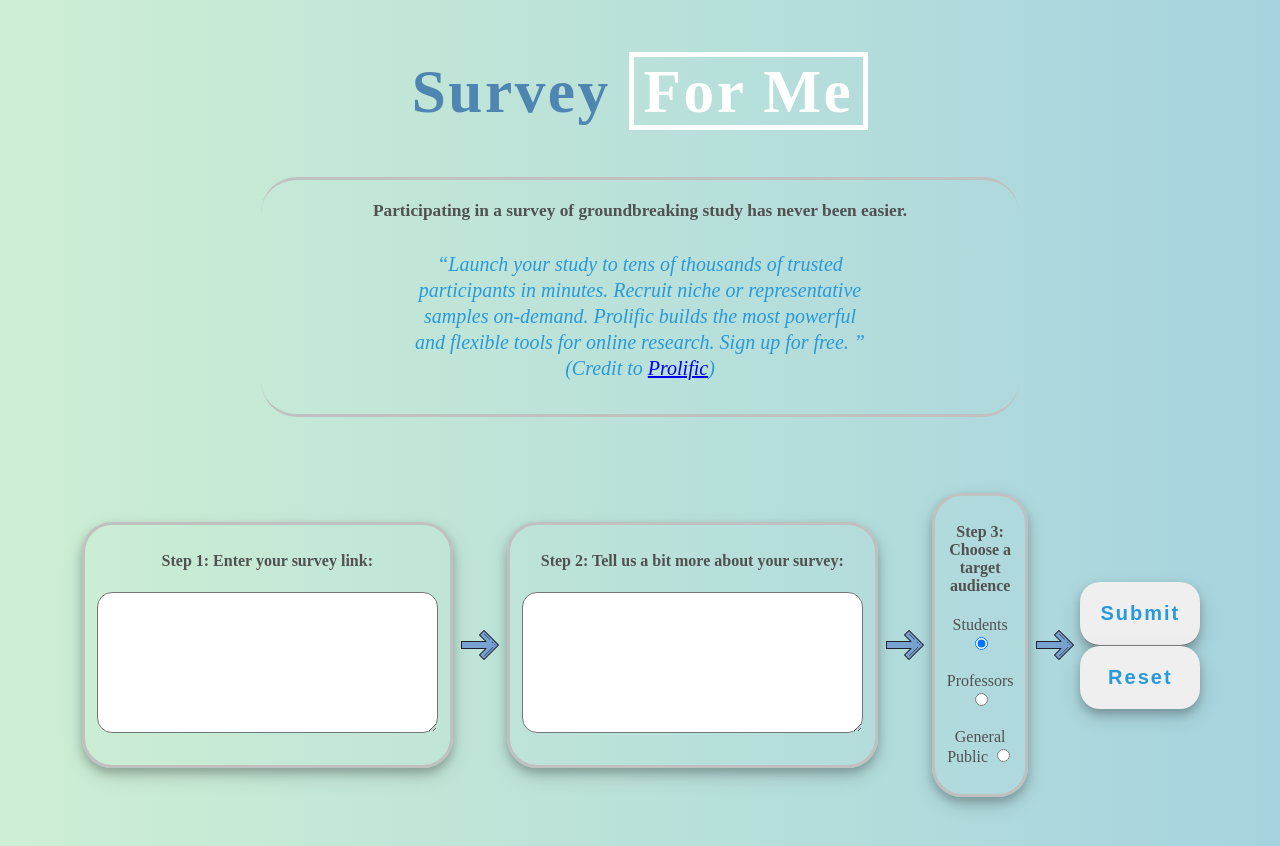
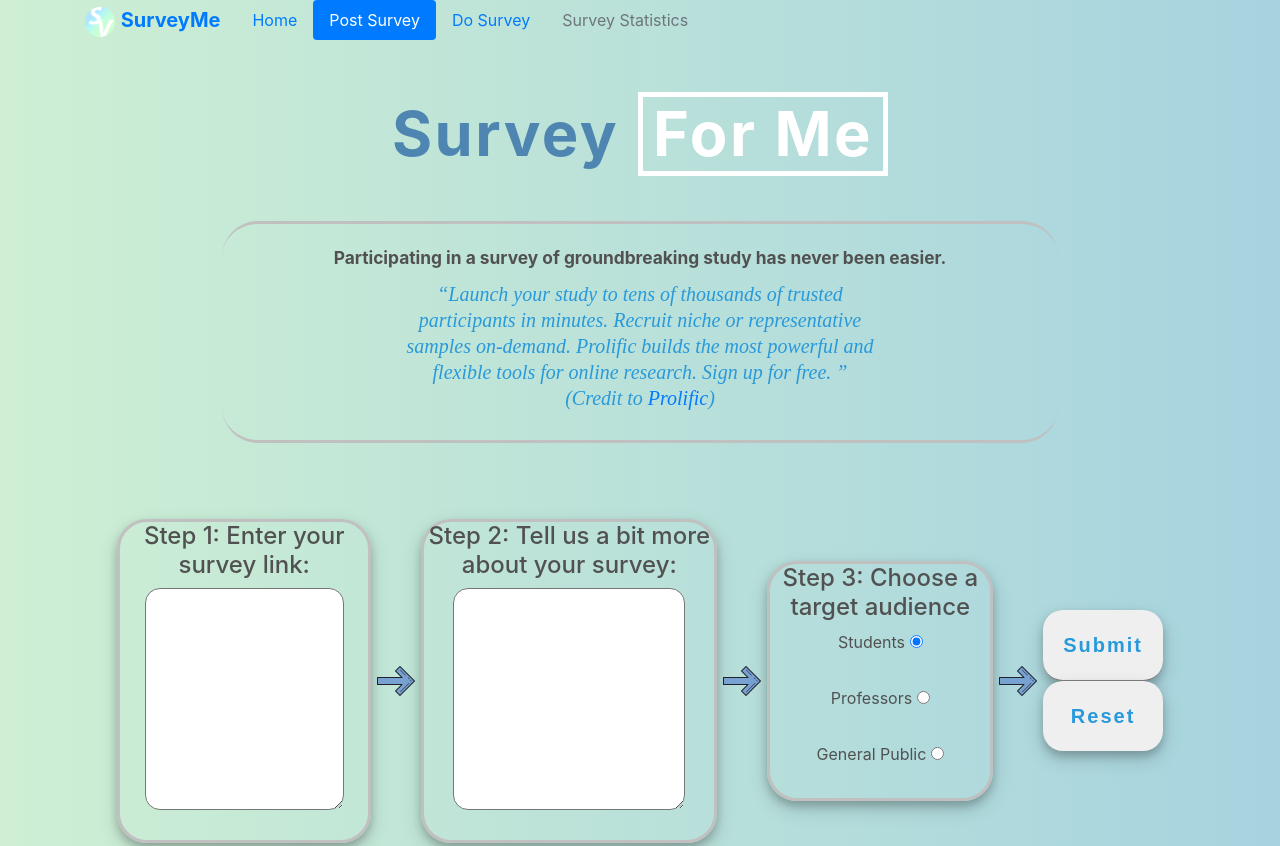
Before and after one commit to survey-me-io/SurveyMeWeb, a website: page surveyFill.html in a window 1280 px wide. Shown: the top 846 px of the page. Drawn offline with nearby package versions, Linux system fonts and the light colour scheme.

Commit message:
fixed "here" alert
nav-bar added, with transition functionality

added nav-bar to all pages and fixed textbox size limit bug

```diff
--- a/css/index.css
+++ b/css/index.css
@@ -17,13 +17,19 @@ body {
     rgba(166, 211, 223, 1)
   );
   /* background-color: rgba(224, 229, 225, 1); */
-  margin-top: 3.5em;
+}
+
+.nav-link:hover {
+	color: white;
+	background-color: rgb(0, 123, 255);
+	transition: background-color 0.5s;
 }
 
 .page-container {
   padding: 0 2em 0 2em;
   margin: 0 auto;
-  width: 80%;
+  width: 100%;
+  margin-top: 3.5em;
 }
 
 h1 {
@@ -105,8 +111,9 @@ fieldset {
   box-shadow: 0 5px 8px 0 rgba(0, 0, 0, 0.2), 0 8px 20px 0 rgba(0, 0, 0, 0.15);
 }
 
-#text-input {
+#text-input-1, #text-input-2 {
   border-radius: 15px;
+  width: 80%
 }
 
 .arrow {
--- a/index.html
+++ b/index.html
@@ -12,64 +12,82 @@
 <!DOCTYPE html>
 <html lang="en" dir="ltr">
 	<head>
-    <meta charset="utf-8" />
+		<meta charset="utf-8"/>
 		<title>Survey Me Web</title>
-    <link rel="stylesheet" type="text/css" href="css/index.css" />
-    <script src="node_modules/jquery/dist/jquery.min.js" defer></script>
-    <script src="script/events.js" defer></script>
+
+		<!-- Bootstrap CSS -->
+		<link rel="stylesheet" href="node_modules/bootstrap/dist/css/bootstrap.min.css">
+
+		<!-- Optional JavaScript -->
+		<!-- jQuery first, then Popper.js, then Bootstrap JS -->
+		<script src="node_modules/jquery/dist/jquery.slim.min.js" defer="defer"></script>
+		<script src="node_modules/popper.js/dist/umd/popper.min.js" defer="defer"></script>
+		<script src="node_modules/bootstrap/dist/js/bootstrap.min.js" defer="defer"></script>
+
+		<link rel="stylesheet" type="text/css" href="css/index.css"/>
+		<script src="node_modules/jquery/dist/jquery.min.js" defer="defer"></script>
+		<script src="script/events.js" defer="defer"></script>
 	</head>
 	<body>
+		<!-- nav bar, keep before page-container -->
+		<div class="container-md">
+			<ul class="nav nav-pills">
+				<li class="nav-item">
+					<a class="navbar-brand" href="index.html">
+						<img src="asset/logo_1.png" height="30" alt="">
+						<b>SurveyMe</b>
+					</a>
+				</li>
+				<li class="nav-item">
+					<a class="nav-link active" href="index.html">Home</a>
+				</li>
+				<li class="nav-item">
+					<a class="nav-link" href="surveyFill.html">Post Survey</a>
+				</li>
+				<li class="nav-item">
+					<a class="nav-link" href="surveyDo.html">Do Survey</a>
+				</li>
+				<li class="nav-item">
+					<a class="nav-link disabled" href="#" tabindex="-1" aria-disabled="true">Survey Statistics</a>
+				</li>
+			</ul>
 			<div class="page-container">
 				<header class="center">
 					<h1>
-          <span id="title-1">Survey</span> <span id="title-2">For Me</span>
+						<span id="title-1">Survey</span>
+						<span id="title-2">For Me</span>
 					</h1>
 				</header>
 				<main>
 					<div class="description-bar center">
 						<div id="required-line">
-            Participating in a survey of groundbreaking study has never been
-            easier.
+							Participating in a survey of groundbreaking study has never been easier.
 						</div>
 						<div class="quote">
 							<p>
-              <span class="quote-marks">&#8220;</span>Launch your study to tens
-              of thousands of trusted participants in minutes. Recruit niche or
-              representative samples on-demand. Prolific builds the most
-              powerful and flexible tools for online research. Sign up for free.
+								<span class="quote-marks">&#8220;</span>Launch your study to tens of thousands of trusted participants in minutes. Recruit niche or representative samples on-demand. Prolific builds the most powerful and flexible tools for online research. Sign up for free.
 								<span class="quote-marks">&#8221;</span>
-              <br />
-              (Credit to <a href="https://www.prolific.co/">Prolific</a>)
+								<br/>
+								(Credit to
+								<a href="https://www.prolific.co/">Prolific</a>)
 							</p>
 						</div>
 					</div>
 					<div class="padding-output">
-          <span id="text-output" class="center"
-            >Want to Post your own Survey?<br />
-            Click the Button and Start right Now</span
-          >
+						<span id="text-output" class="center">Want to Post your own Survey?<br/>
+							Click the Button and Start right Now</span >
 					</div>
 					<div class="flexbox-form">
 						<div class="copy-container">
 							<a href="surveyFill.html">
-              <button
-                type="button"
-                name="copy-to-clipboard"
-                id="copy-link"
-                class="survey-button"
-              >
+								<button type="button" name="copy-to-clipboard" id="copy-link" class="survey-button">
 									Post a Survey
 								</button>
 							</a>
 						</div>
 						<div class="copy-container">
 							<a href="surveyDo.html">
-              <button
-                type="button"
-                name="copy-to-clipboard"
-                id="start-survey"
-                class="survey-button"
-              >
+								<button type="button" name="copy-to-clipboard" id="start-survey" class="survey-button">
 									Do a Survey
 								</button>
 							</a>
@@ -80,10 +98,12 @@
 					<div class="bottom"></div>
 					<small>Not responsible for any visual damage incurred.</small>
 					<div class="gray-bar">
-          Copyright <span id="copyright">&copy;</span> 2020. All Rights
-          Reserved.
+						Copyright
+						<span id="copyright">&copy;</span>
+						2020. All Rights Reserved.
 					</div>
 				</footer>
 			</div>
+		</div>
 	</body>
 </html>
--- a/script/events.js
+++ b/script/events.js
@@ -1,12 +1,10 @@
-alert('here')
-
 // event listener for mouse over color change
 let copy = document.getElementById('copy-link');
 copy.addEventListener('mouseover', function() {
 	copy.style.backgroundColor = 'rgb(178, 8, 8)';
 	copy.style.cursor = 'pointer';
 });
-copy.addEventListener('mouseout', function() {
+copy.addEventListener('mouseout', function() {bea
 	copy.style.backgroundColor = 'rgb(208, 53, 38)';
 	copy.style.cursor = 'default';
 })
--- a/surveyFill.html
+++ b/surveyFill.html
@@ -12,34 +12,64 @@
 <!DOCTYPE html>
 <html lang="en" dir="ltr">
 	<head>
-    <meta charset="utf-8" />
+		<meta charset="utf-8"/>
 		<title>Survey Me Web</title>
-    <link rel="stylesheet" type="text/css" href="css/index.css" />
-    <script src="node_modules/jquery/dist/jquery.min.js" defer></script>
-    <script src="script/events.js" defer></script>
+
+		<!-- Bootstrap CSS -->
+		<link rel="stylesheet" href="node_modules/bootstrap/dist/css/bootstrap.min.css">
+
+		<!-- Optional JavaScript -->
+		<!-- jQuery first, then Popper.js, then Bootstrap JS -->
+		<script src="node_modules/jquery/dist/jquery.slim.min.js" defer="defer"></script>
+		<script src="node_modules/popper.js/dist/umd/popper.min.js" defer="defer"></script>
+		<script src="node_modules/bootstrap/dist/js/bootstrap.min.js" defer="defer"></script>
+
+		<link rel="stylesheet" type="text/css" href="css/index.css"/>
+		<script src="node_modules/jquery/dist/jquery.min.js" defer="defer"></script>
+		<script src="script/events.js" defer="defer"></script>
 	</head>
 	<body>
+		<!-- nav bar, keep before page-container -->
+		<div class="container-md">
+			<ul class="nav nav-pills">
+				<li class="nav-item">
+					<a class="navbar-brand" href="index.html">
+						<img src="asset/logo_1.png" height="30" alt="">
+						<b>SurveyMe</b>
+					</a>
+				</li>
+				<li class="nav-item">
+					<a class="nav-link" href="index.html">Home</a>
+				</li>
+				<li class="nav-item">
+					<a class="nav-link active" href="surveyFill.html">Post Survey</a>
+				</li>
+				<li class="nav-item">
+					<a class="nav-link " href="surveyDo.html">Do Survey</a>
+				</li>
+				<li class="nav-item">
+					<a class="nav-link disabled" href="#" tabindex="-1" aria-disabled="true">Survey Statistics</a>
+				</li>
+			</ul>
 			<div class="page-container">
 				<header class="center">
 					<h1>
-          <span id="title-1">Survey</span> <span id="title-2">For Me</span>
+						<span id="title-1">Survey</span>
+						<span id="title-2">For Me</span>
 					</h1>
 				</header>
 				<main>
 					<div class="description-bar center">
 						<div id="required-line">
-            Participating in a survey of groundbreaking study has never been
-            easier.
+							Participating in a survey of groundbreaking study has never been easier.
 						</div>
 						<div class="quote">
 							<p>
-              <span class="quote-marks">&#8220;</span>Launch your study to tens
-              of thousands of trusted participants in minutes. Recruit niche or
-              representative samples on-demand. Prolific builds the most
-              powerful and flexible tools for online research. Sign up for free.
+								<span class="quote-marks">&#8220;</span>Launch your study to tens of thousands of trusted participants in minutes. Recruit niche or representative samples on-demand. Prolific builds the most powerful and flexible tools for online research. Sign up for free.
 								<span class="quote-marks">&#8221;</span>
-              <br />
-              (Credit to <a href="https://www.prolific.co/">Prolific</a>)
+								<br/>
+								(Credit to
+								<a href="https://www.prolific.co/">Prolific</a>)
 							</p>
 						</div>
 					</div>
@@ -48,55 +78,24 @@
 							<div class="flexbox-form">
 								<fieldset>
 									<h4>Step 1: Enter your survey link:</h4>
-                <textarea
-                  name="text"
-                  rows="9"
-                  cols="40"
-                  id="text-input"
-                  required
-                ></textarea
-                ><br /><br />
+									<textarea name="text" rows="9" cols="40" id="text-input-1" required="required"></textarea ><br/><br/>
 								</fieldset>
-              <img class="arrow" src="resource/arrow.png" alt="An arrow" />
+								<img class="arrow" src="asset/arrow.png" alt="An arrow"/>
 								<fieldset>
 									<h4>Step 2: Tell us a bit more about your survey:</h4>
-                <textarea
-                  name="text"
-                  rows="9"
-                  cols="40"
-                  id="text-input"
-                  required
-                ></textarea
-                ><br /><br />
+									<textarea name="text" rows="9" cols="40" id="text-input-2" required="required"></textarea ><br/><br/>
 								</fieldset>
-              <img class="arrow" src="resource/arrow.png" alt="An arrow" />
+								<img class="arrow" src="asset/arrow.png" alt="An arrow"/>
 								<fieldset>
 									<h4>Step 3: Choose a target audience</h4>
 									<label for="1">Students</label>
-                <input
-                  id="1"
-                  type="radio"
-                  name="hash"
-                  value="students"
-                  required
-                  checked
-                /><br /><br />
+									<input id="1" type="radio" name="hash" value="students" required="required" checked="checked"/><br/><br/>
 									<label for="2">Professors</label>
-                <input
-                  id="2"
-                  type="radio"
-                  name="hash"
-                  value="professors"
-                /><br /><br />
+									<input id="2" type="radio" name="hash" value="professors"/><br/><br/>
 									<label for="3">General Public</label>
-                <input
-                  id="3"
-                  type="radio"
-                  name="hash"
-                  value="public"
-                /><br /><br />
+									<input id="3" type="radio" name="hash" value="public"/><br/><br/>
 								</fieldset>
-              <img class="arrow" src="resource/arrow.png" alt="An arrow" />
+								<img class="arrow" src="asset/arrow.png" alt="An arrow"/>
 								<div class="flexbox-button">
 									<button class="light-up-1 line-down" type="submit">
 										Submit
@@ -121,10 +120,12 @@
 					<div class="bottom"></div>
 					<small>Not responsible for any visual damage incurred.</small>
 					<div class="gray-bar">
-          Copyright <span id="copyright">&copy;</span> 2020. All Rights
-          Reserved.
+						Copyright
+						<span id="copyright">&copy;</span>
+						2020. All Rights Reserved.
 					</div>
 				</footer>
 			</div>
+		</div>
 	</body>
 </html>
```
Also changed, not shown: surveyDo.html (+54 -53 lines), .atom-live-server.json (deleted), asset/arrow.png (renamed from resource/arrow.png), asset/logo_1.png (added). Lines whose indentation alone changed are shown as unchanged.
